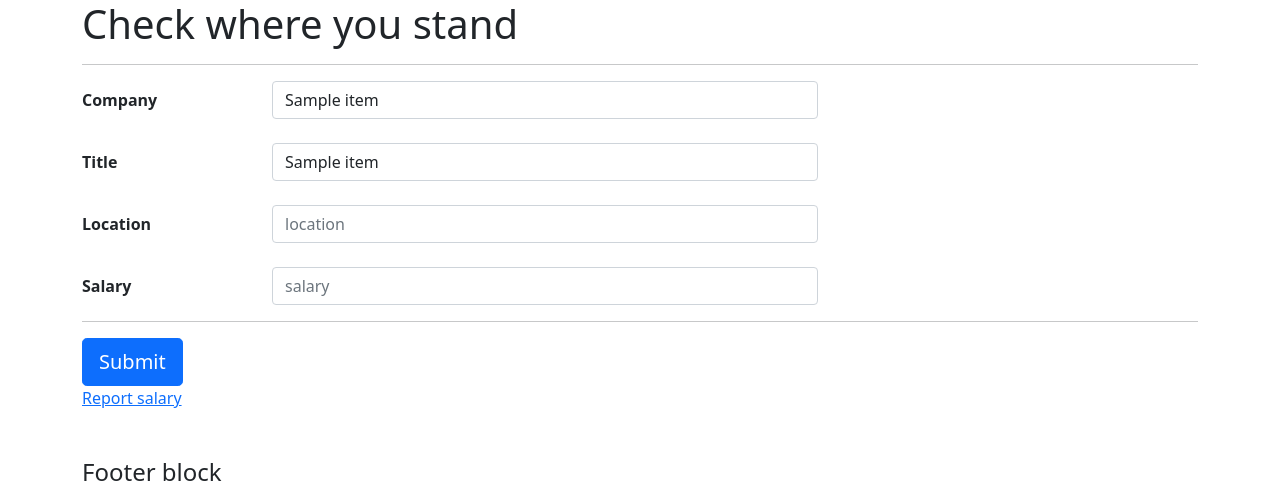
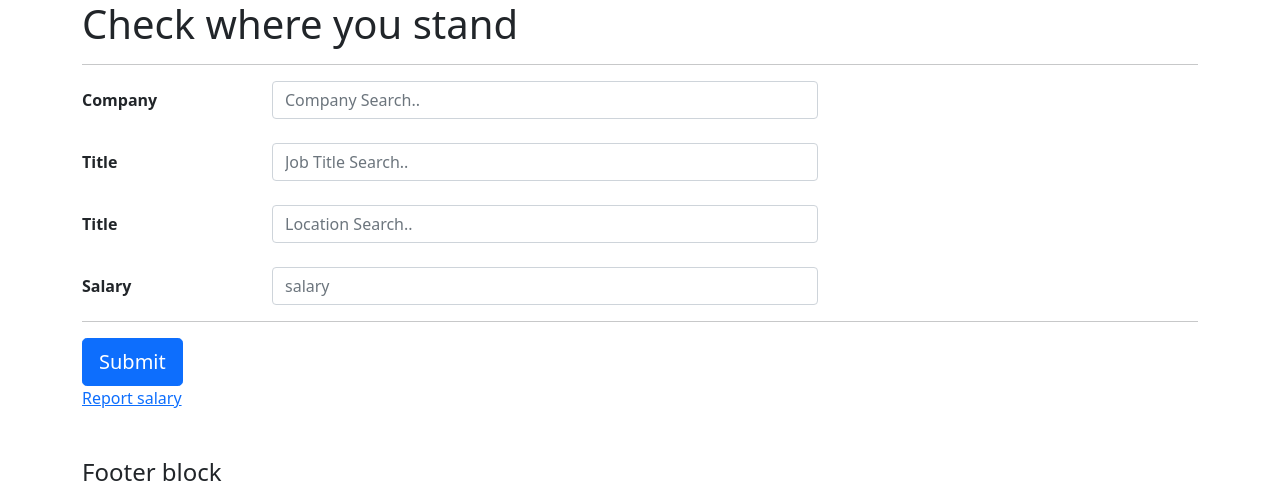
Before and after one commit to sanjayram97/salary_stats, a Flask app: template templates/index.html in a window 1280 px wide. Shown: the top 487 px of the page. Run offline with Flask 2, Linux system fonts and the light colour scheme; the template is opened without the code that fills it: most values are stand-ins (such as "Sample title", 1, 10 or a date in 2020).

Commit message:
search option for dropdown

```diff
--- a/templates/index.html
+++ b/templates/index.html
@@ -1,44 +1,80 @@
 {% extends "base.html" %}
 
 {% block content %}
+
+<script>
+    /* When the user clicks on the button,
+    toggle between hiding and showing the dropdown content */
+    function myFunction() {
+        document.getElementById("myDropdown").classList.toggle("show");
+    }
+
+    function filterFunction() {
+        var input, filter, ul, li, a, i;
+        input = document.getElementById("company");
+        filter = input.value.toUpperCase();
+        div = document.getElementById("myDropdown");
+        a = div.getElementsByTagName("option");
+        for (i = 0; i < a.length; i++) {
+            txtValue = a[i].textContent || a[i].innerText;
+            if (txtValue.toUpperCase().indexOf(filter) > -1) {
+                a[i].style.display = "";
+            } else {
+                a[i].style.display = "none";
+            }
+        }
+    }
+</script>
 
 <div class="container">
     <h1>Check where you stand</h1>
     <hr>
     <form action="{{ url_for("func")}}" method="post">
 
-    <div class="form-group row">
+        <div class="form-group row" id="myDropdown">
             <label for="company" class="col-sm-2 col-form-label"><strong>Company </strong></label>
+
             <div class="col-sm-6">
-        <select class="form-control" id="company" name="company">
+                <input list="company_list" id="company" name="company" placeholder="Company Search.."
+                    class="form-control">
+                <datalist id="company_list">
                     {% for item in comp_title_df['Company Name_preprocessed'].unique() %}
                     <option>{{item}}</option>
                     {% endfor %}
-        </select>
+                </datalist>
             </div>
         </div>
 
         <br>
 
-    <div class="form-group row">
+        <div class="form-group row" id="myDropdown">
             <label for="title" class="col-sm-2 col-form-label"><strong>Title </strong></label>
+
             <div class="col-sm-6">
-        <select class="form-control" id="title" name="title">
-            {% for item in titles %}
+                <input list="title_list" id="title" name="title" placeholder="Job Title Search.." class="form-control">
+                <datalist id="title_list">
+                    {% for item in comp_title_df['Job Title_preprocessed'].unique() %}
                     <option>{{item}}</option>
                     {% endfor %}
-        </select>
+                </datalist>
             </div>
         </div>
 
         <br>
 
-    <div class="form-group row">
-        <label for="location" class="col-sm-2 col-form-label"><strong>Location </strong></label>
+        <div class="form-group row" id="myDropdown">
+            <label for="location" class="col-sm-2 col-form-label"><strong>Title </strong></label>
+
             <div class="col-sm-6">
-        <input type="text" class="form-control" name="location" placeholder="location">
+                <input list="location_list" id="location" name="location" placeholder="Location Search.." class="form-control">
+                <datalist id="location_list">
+                    {% for item in comp_title_df['Location'].unique() %}
+                    <option>{{item}}</option>
+                    {% endfor %}
+                </datalist>
             </div>
         </div>
+
         <br>
         <div class="form-group row">
             <label for="salary" class="col-sm-2 col-form-label"><strong>Salary </strong></label>
```
Lines whose indentation alone changed are shown as unchanged.
